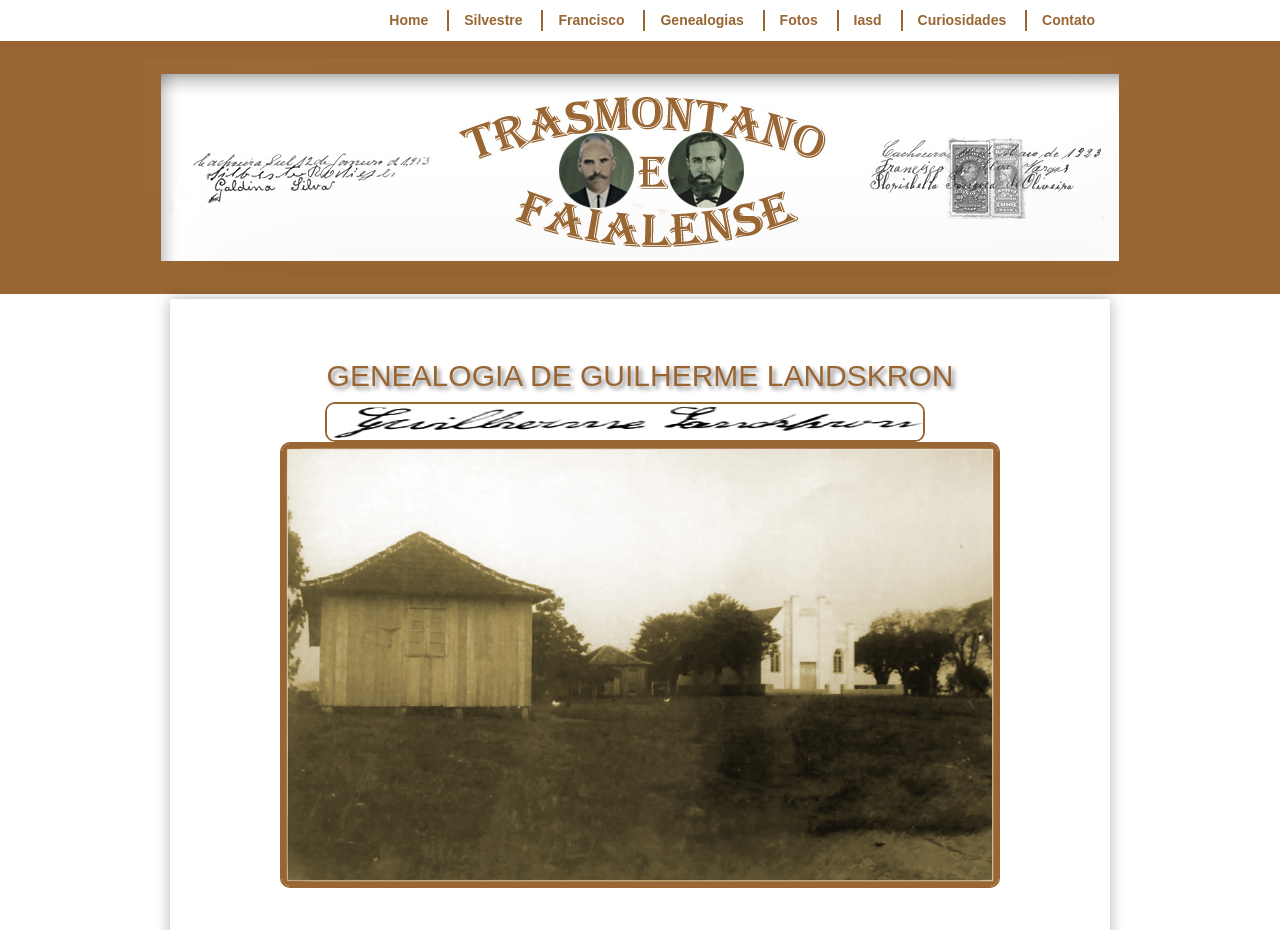
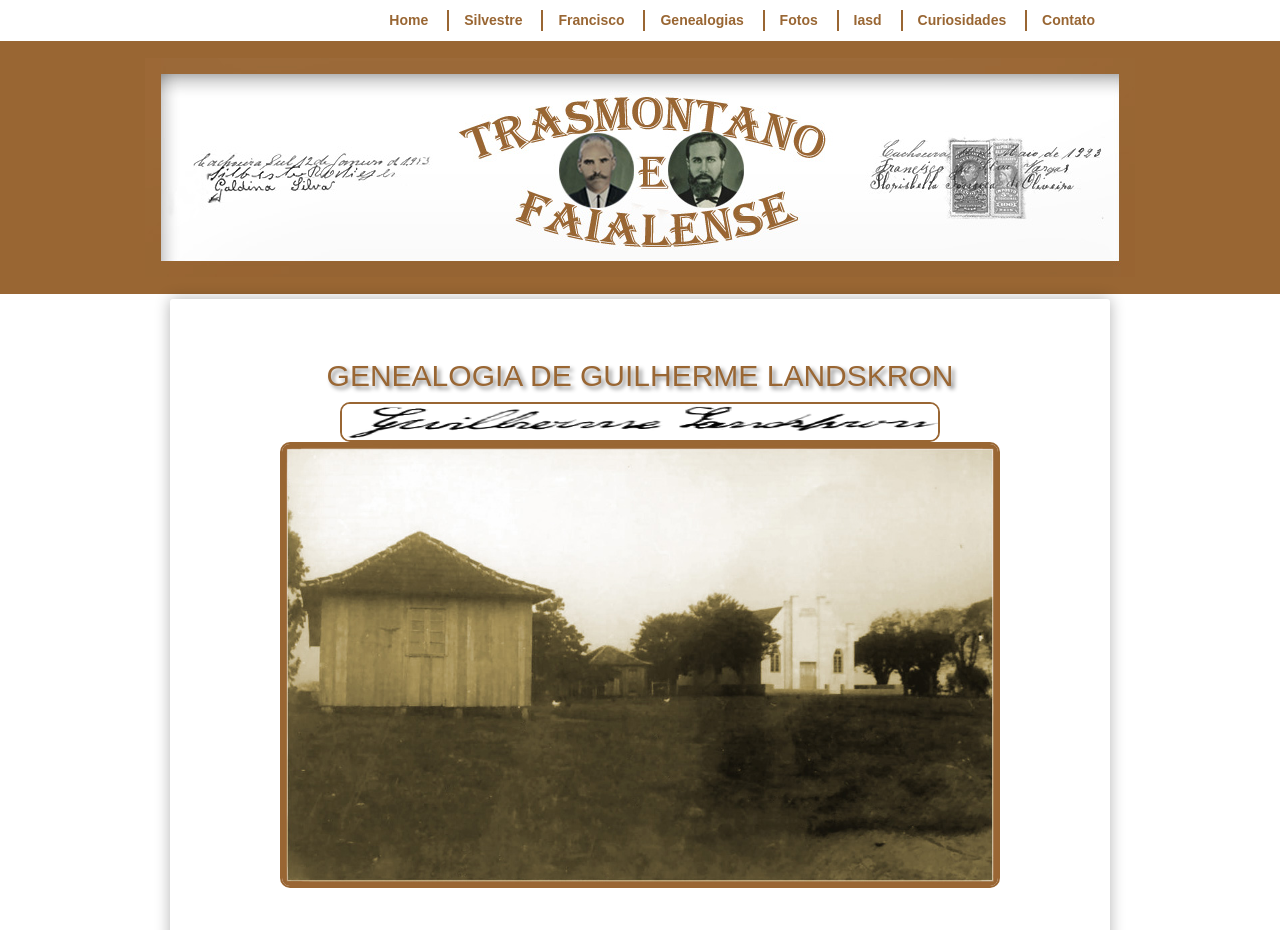
Before and after one commit to claudiovargas1955/claudiovargas1955.github.io, a Jekyll site: the page built from _pages/arvore-genealogica-de-guilherme landskron.html, in a window 1280 px wide. Shown: the top 930 px of the page. Built offline with Jekyll 4.4.1, drawn with Linux system fonts in a browser that asks for light colours; some web fonts are replaced; grey boxes are pictures that could not be loaded.

Commit message:
Update arvore-genealogica-de-guilherme landskron.html

```diff
--- a/_pages/arvore-genealogica-de-guilherme landskron.html
+++ b/_pages/arvore-genealogica-de-guilherme landskron.html
@@ -35,7 +35,7 @@ details[open] summary {color:#996633;
         }
 
    .esq1{margin-right:5px;
-          margin-left: 135px;
+          margin-left: 150px;
           border:#996633 solid 2px;
           border-radius: 10px;
           margin-top: 0px;
```
